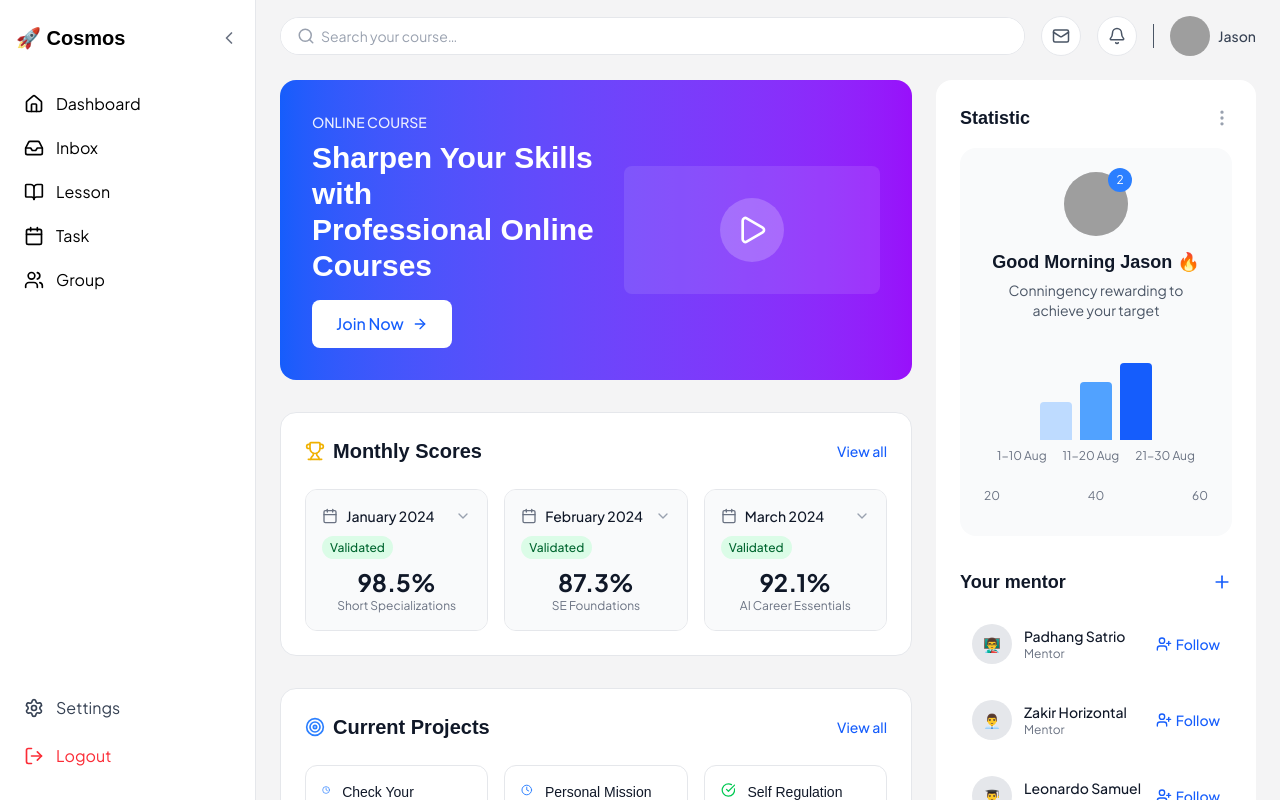
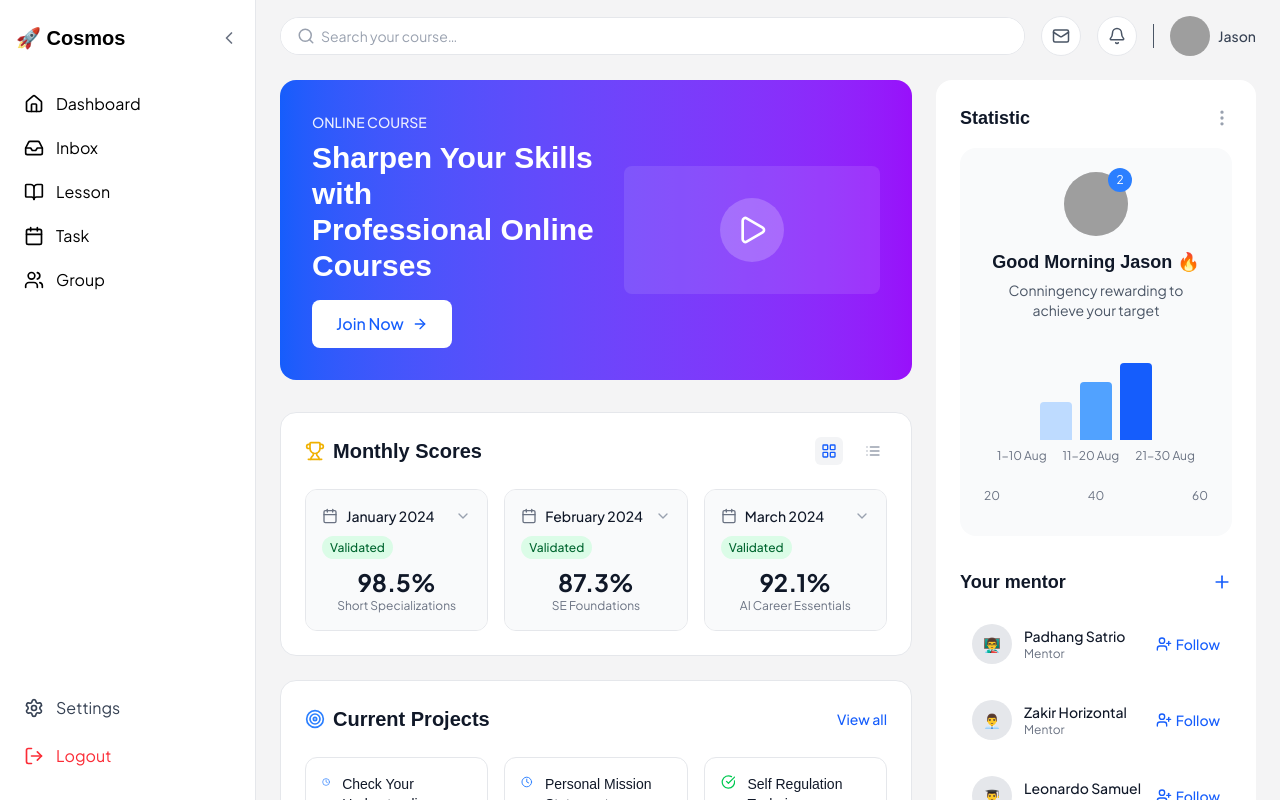
Before and after one commit to fasakinhenry/joggle, a React (Vite) app: page /cosmos in a window 1280 px wide. Built offline with nearby package versions, Linux system fonts and the light colour scheme; grey boxes are pictures that could not be loaded.

Commit message:
feat: add views for monthly score component

```diff
--- a/src/components/cosmos/MainContent/MonthlyScores.jsx
+++ b/src/components/cosmos/MainContent/MonthlyScores.jsx
@@ -1,50 +1,94 @@
 import { useState } from 'react';
-import { Trophy, Calendar, ChevronDown, ChevronUp, CheckCircle } from 'lucide-react';
+import {
+  Trophy,
+  Calendar,
+  ChevronDown,
+  ChevronUp,
+  CheckCircle,
+  LayoutGrid,
+  List,
+} from 'lucide-react';
 
 const MonthlyScores = ({ scores }) => {
   const [expandedMonth, setExpandedMonth] = useState(null);
+  const [viewMode, setViewMode] = useState('card');
 
   return (
-    <div className='bg-white rounded-2xl p-6 mb-8 border border-gray-200'>
+    <div className='bg-white rounded-2xl p-6 border border-gray-200 mb-6'>
       <div className='flex items-center justify-between mb-6'>
         <h2 className='text-xl font-bold text-gray-900 flex items-center'>
           <Trophy className='w-5 h-5 mr-2 text-yellow-500' />
           Monthly Scores
         </h2>
-        <button className='text-blue-600 hover:text-blue-700 text-sm font-medium'>
-          View all
+
+        <div className='flex items-center gap-4'>
+          <button
+            onClick={() => setViewMode('card')}
+            className={`p-1.5 rounded-md ${
+              viewMode === 'card'
+                ? 'bg-gray-100 text-blue-600'
+                : 'text-gray-400 hover:text-gray-600'
+            }`}
+          >
+            <LayoutGrid className='w-4 h-4' />
+          </button>
+          <button
+            onClick={() => setViewMode('details')}
+            className={`p-1.5 rounded-md ${
+              viewMode === 'details'
+                ? 'bg-gray-100 text-blue-600'
+                : 'text-gray-400 hover:text-gray-600'
+            }`}
+          >
+            <List className='w-4 h-4' />
           </button>
         </div>
+      </div>
 
+      {viewMode === 'card' ? (
         <div className='grid grid-cols-1 md:grid-cols-2 lg:grid-cols-3 gap-4'>
           {scores.map((monthData, index) => (
-          <div key={index} className='border border-gray-200 rounded-xl overflow-hidden'>
+            <div
+              key={index}
+              className='border border-gray-200 rounded-xl overflow-hidden'
+            >
               <div
                 className='p-4 bg-gray-50 cursor-pointer hover:bg-gray-100 transition-colors'
-              onClick={() => setExpandedMonth(expandedMonth === index ? null : index)}
+                onClick={() =>
+                  setExpandedMonth(expandedMonth === index ? null : index)
+                }
               >
                 <div className='flex items-center justify-between mb-2'>
                   <div className='flex items-center space-x-2'>
                     <Calendar className='w-4 h-4 text-gray-500' />
-                  <span className='font-medium text-gray-900 text-sm'>{monthData.month}</span>
+                    <span className='font-medium text-gray-900 text-sm'>
+                      {monthData.month}
+                    </span>
                   </div>
-                {expandedMonth === index ?
-                  <ChevronUp className='w-4 h-4 text-gray-400' /> :
+                  {expandedMonth === index ? (
+                    <ChevronUp className='w-4 h-4 text-gray-400' />
+                  ) : (
                     <ChevronDown className='w-4 h-4 text-gray-400' />
-                }
+                  )}
                 </div>
                 <div className='mb-2'>
-                <span className={`px-2 py-1 rounded-full text-xs font-medium ${
+                  <span
+                    className={`px-2 py-1 rounded-full text-xs font-medium ${
                       monthData.status === 'Validated'
                         ? 'bg-green-100 text-green-800'
                         : 'bg-yellow-100 text-yellow-800'
-                }`}>
+                    }`}
+                  >
                     {monthData.status}
                   </span>
                 </div>
                 <div className='text-center'>
-                <p className='text-2xl font-bold text-gray-900'>{monthData.score}%</p>
-                <p className='text-xs text-gray-500'>{monthData.specialization}</p>
+                  <p className='text-2xl font-bold text-gray-900'>
+                    {monthData.score}%
+                  </p>
+                  <p className='text-xs text-gray-500'>
+                    {monthData.specialization}
+                  </p>
                 </div>
               </div>
 
@@ -52,12 +96,19 @@ const MonthlyScores = ({ scores }) => {
                 <div className='p-4 bg-white border-t border-gray-200'>
                   <div className='space-y-3'>
                     {monthData.lessons.map((lesson, lessonIndex) => (
-                    <div key={lessonIndex} className='flex items-center justify-between p-3 bg-gray-50 rounded-lg'>
+                      <div
+                        key={lessonIndex}
+                        className='flex items-center justify-between p-3 bg-gray-50 rounded-lg'
+                      >
                         <div className='flex items-center space-x-3'>
                           <CheckCircle className='w-4 h-4 text-green-500' />
-                        <span className='text-sm font-medium text-gray-900'>{lesson.name}</span>
+                          <span className='text-sm font-medium text-gray-900'>
+                            {lesson.name}
+                          </span>
                         </div>
-                      <span className='text-sm font-bold text-gray-900'>{lesson.score}%</span>
+                        <span className='text-sm font-bold text-gray-900'>
+                          {lesson.score}%
+                        </span>
                       </div>
                     ))}
                   </div>
@@ -66,6 +117,81 @@ const MonthlyScores = ({ scores }) => {
             </div>
           ))}
         </div>
+      ) : (
+        <div className='space-y-4'>
+          {scores.map((monthData, index) => (
+            <div
+              key={index}
+              className='border border-gray-200 rounded-xl overflow-hidden'
+            >
+              <div
+                className='p-4 bg-gray-50 cursor-pointer hover:bg-gray-100 transition-colors'
+                onClick={() =>
+                  setExpandedMonth(expandedMonth === index ? null : index)
+                }
+              >
+                <div className='flex items-center justify-between'>
+                  <div className='flex items-center space-x-4'>
+                    <div className='flex items-center space-x-2'>
+                      <Calendar className='w-4 h-4 text-gray-500' />
+                      <span className='font-medium text-gray-900'>
+                        {monthData.month}
+                      </span>
+                    </div>
+                    <span
+                      className={`px-3 py-1 rounded-full text-xs font-medium ${
+                        monthData.status === 'Validated'
+                          ? 'bg-green-100 text-green-800'
+                          : 'bg-yellow-100 text-yellow-800'
+                      }`}
+                    >
+                      {monthData.status}
+                    </span>
+                  </div>
+                  <div className='flex items-center space-x-3'>
+                    <div className='text-right'>
+                      <p className='text-lg font-bold text-gray-900'>
+                        {monthData.score}%
+                      </p>
+                      <p className='text-xs text-gray-500'>
+                        {monthData.specialization}
+                      </p>
+                    </div>
+                    {expandedMonth === index ? (
+                      <ChevronUp className='w-5 h-5 text-gray-400' />
+                    ) : (
+                      <ChevronDown className='w-5 h-5 text-gray-400' />
+                    )}
+                  </div>
+                </div>
+              </div>
+
+              {expandedMonth === index && (
+                <div className='p-4 bg-white border-t border-gray-200'>
+                  <div className='space-y-3'>
+                    {monthData.lessons.map((lesson, lessonIndex) => (
+                      <div
+                        key={lessonIndex}
+                        className='flex items-center justify-between p-3 bg-gray-50 rounded-lg'
+                      >
+                        <div className='flex items-center space-x-3'>
+                          <CheckCircle className='w-4 h-4 text-green-500' />
+                          <span className='text-sm font-medium text-gray-900'>
+                            {lesson.name}
+                          </span>
+                        </div>
+                        <span className='text-sm font-bold text-gray-900'>
+                          {lesson.score}%
+                        </span>
+                      </div>
+                    ))}
+                  </div>
+                </div>
+              )}
+            </div>
+          ))}
+        </div>
+      )}
     </div>
   );
 };
```
Lines whose indentation alone changed are shown as unchanged.
